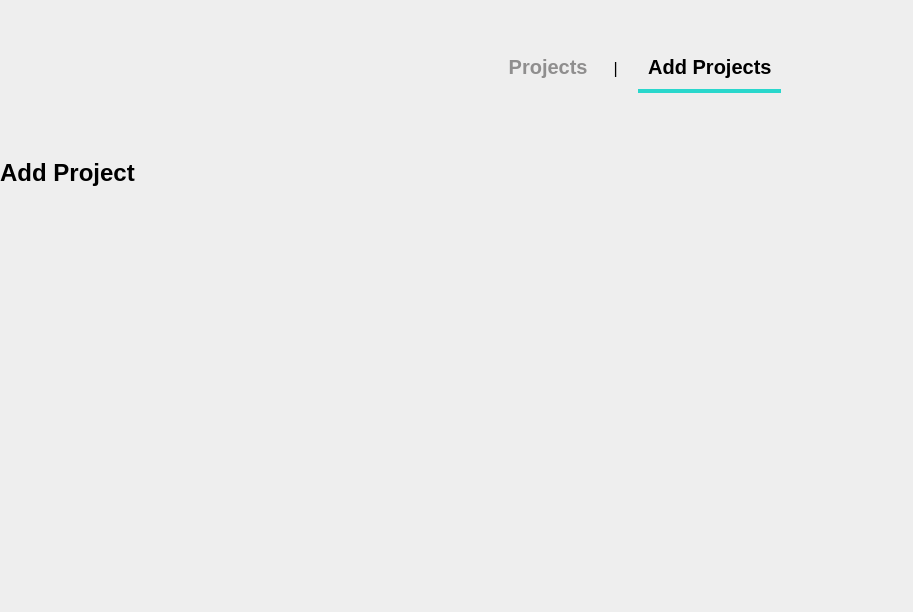
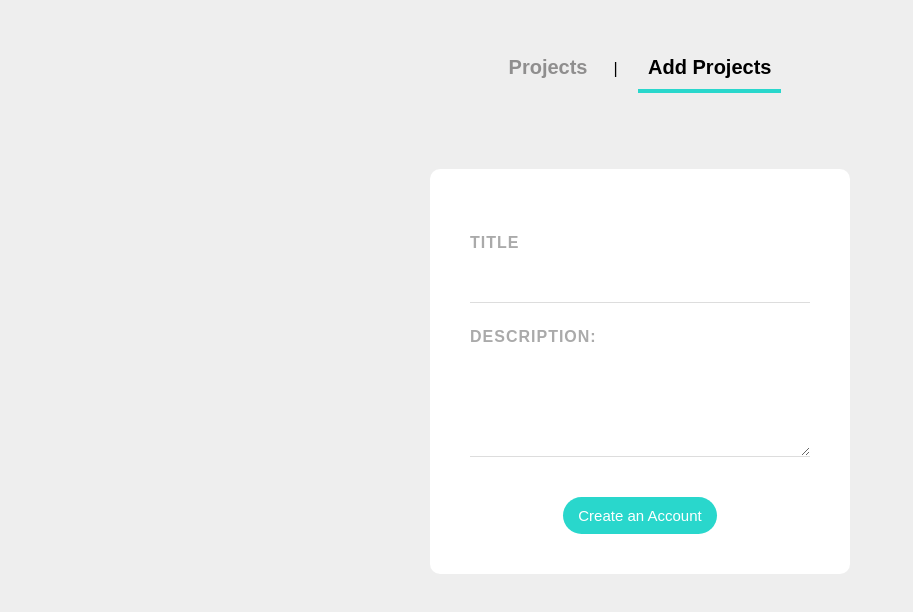
Before and after one commit to asmaaadel0/PROJECT-PLANNER, a Vue app: page / in a window 1280 px wide. Both pictures are taken after a click on the button "Add Projects". Shown: the top 612 px of the page, without its empty margins (0-913 px from the left). Built offline with nearby package versions, Linux system fonts and the light colour scheme.

Commit message:
update project

```diff
--- a/src/App.vue
+++ b/src/App.vue
@@ -1,6 +1,11 @@
 <template>
   <the-header @show="show"></the-header>
-  <component :is="selected" :projects="projects"></component>
+  <the-projects
+    v-if="showProjects"
+    :projects="projects"
+    @deleteProject="deleteProject"
+  ></the-projects>
+  <add-project v-if="this.showAddProject" @add="addProject"></add-project>
 </template>
 
 <script>
@@ -17,7 +22,8 @@ export default {
   },
   data() {
     return {
-      selected: "the-projects",
+      showProjects: true,
+      showAddProject: false,
       projects: [
         {
           title: "Create homepage banner",
@@ -43,13 +49,21 @@ export default {
     };
   },
   methods: {
-    show(showProjects) {
-      if(showProjects){
-        this.selected="the-projects";
-      }
-      else{
-        this.selected="add-project";
-      }
+    show(showProjects, showAddProject) {
+      this.showProjects = showProjects;
+      this.showAddProject = showAddProject;
+    },
+    addProject(title, description) {
+      this.projects.push({
+        title: title,
+        isComplete: false,
+        isGoing: false,
+        description: description,
+      });
+    },
+    deleteProject(index) {
+      console.log(index);
+      this.projects.splice(index, 1);
     },
   },
 };
--- a/src/components/AddProject.vue
+++ b/src/components/AddProject.vue
@@ -1,13 +1,94 @@
 <template>
-  <h2>Add Project</h2>
+      <form @submit.prevent="submitForm">
+        <label for="title">Title</label>
+        <input type="title" name="title" id="title" v-model="title">
+
+        <label for="description">Description:</label>
+        <textarea name="description" id="description" v-model="description" rows="5"></textarea>
+        <div v-if="error" class="error">{{  error  }}</div>
+        <div class="submit">
+            <button>Create an Account</button>
+        </div>
+    </form>
+
 </template>
 
 <script>
 export default {
+    data() {
+        return {
+            title: '',
+            description: '',
+            error: '',
+        }
+    },
+    methods: {
+        submitForm() {
+            this.error = (this.title && this.description) ? '' : 'Please enter Title and Description'
+            if (this.error) {
+                return;
+            }
+            this.$emit("add", this.title, this.description);
+        }
+    }
 
 }
 </script>
 
-<style>
+<style scoped>
+    form {
+        max-width: 420px;
+        margin: 30px auto;
+        background: white;
+        text-align: left;
+        padding: 40px;
+        border-radius: 10px;
+    }
 
-</style>
+    label {
+        color: #aaa;
+        display: inline-block;
+        margin: 25px 0 15px;
+        font-size: 1em;
+        text-transform: uppercase;
+        letter-spacing: 1px;
+        font-weight: bold;
+    }
+
+    input,
+    textarea {
+        display: block;
+        padding: 10px 6px;
+        box-sizing: border-box;
+        width: 100%;
+        border: none;
+        border-bottom: 1px solid #ddd;
+        color: #555;
+    }
+
+    button {
+        background-color: rgb(41, 215, 204);
+        border: 0;
+        padding: 10px 15px;
+        margin-top: 10px;
+        color: white;
+        border-radius: 30px;
+        font-size: 15px;
+    }
+
+    button:hover {
+        background: rgb(45, 232, 219);
+    }
+
+    .submit {
+        text-align: center;
+        margin-top: 30px;
+    }
+
+    .error {
+        color: red;
+        margin-top: 30px;
+        font-size: 1rem;
+        font-weight: bold;
+    }
+    </style>
--- a/src/components/TheProjects.vue
+++ b/src/components/TheProjects.vue
@@ -29,6 +29,7 @@
           </svg>
 
           <svg
+            @click="deleteProject(project.title)"
             xmlns="http://www.w3.org/2000/svg"
             width="16"
             height="16"
@@ -79,6 +80,12 @@ export default {
       this.completed = false;
       this.onGoing = true;
     },
+    deleteProject(title) {
+      const index = this.projects.findIndex(
+        (project) => project.title === title
+        );
+        this.$emit("deleteProject",index);
+    },
   },
 };
 </script>
@@ -125,8 +132,8 @@ svg:hover {
   color: black;
 }
 
-li{
-    display: inline;
+li {
+  display: inline;
 }
 
 .icons {
```
